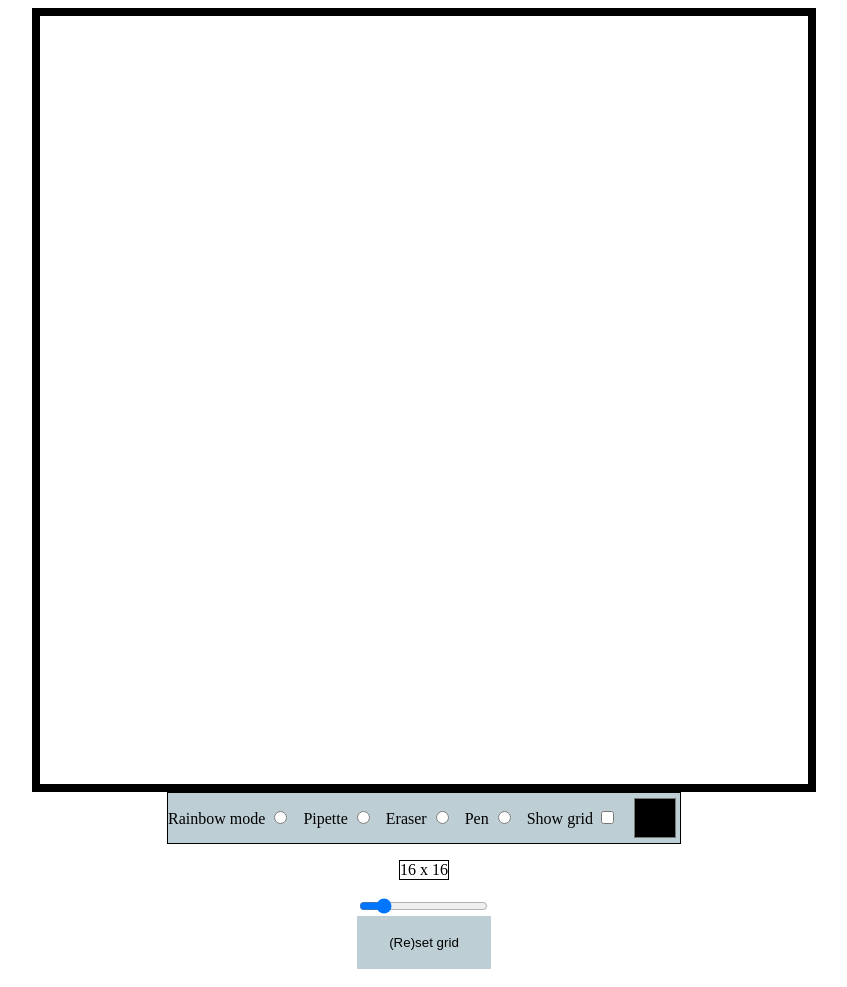
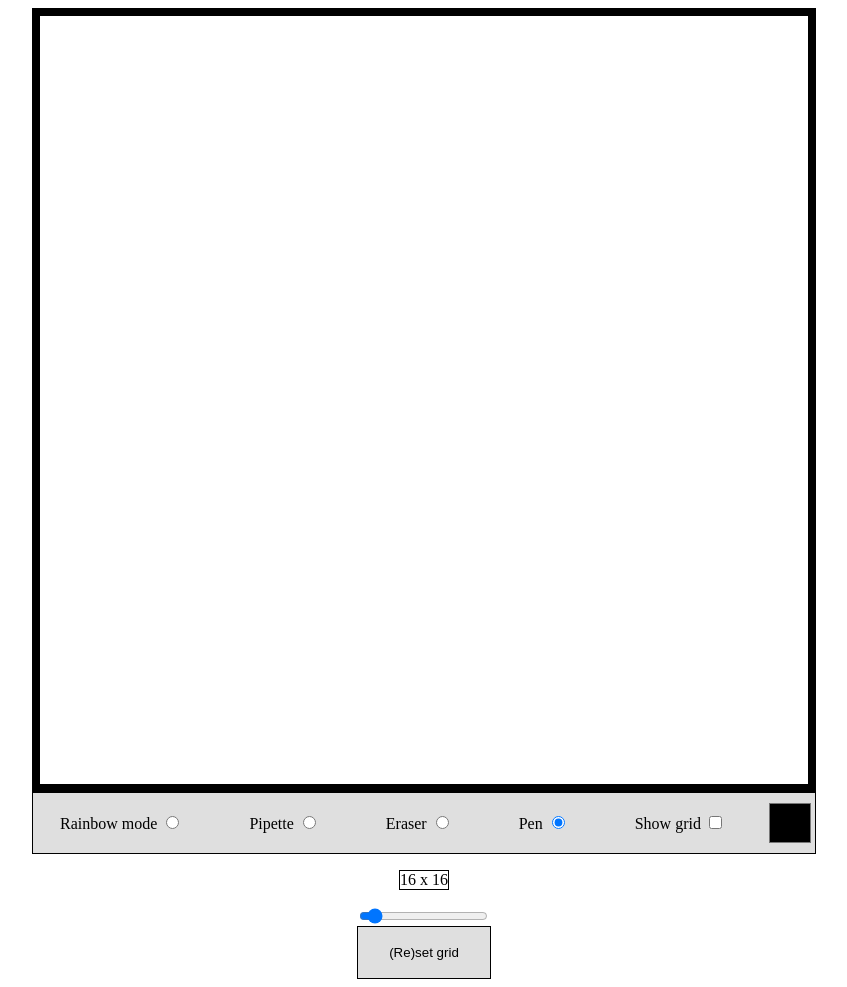
Before and after one commit to ForsakenKappa/etch-a-skecth, a plain HTML site: page index.html in a window 1280 px wide. Shown: the whole page, without its empty margins (216-1063 px from the left). Drawn offline with Linux system fonts and the light colour scheme.

Commit message:
When resetting grid it keeps the outline

```diff
--- a/index.html
+++ b/index.html
@@ -18,28 +18,28 @@
 
                 <label class="container"> Rainbow mode
                     <input type="radio" name="tool" value="rainbow">
-                    <span class="checkmark"></span>
+                    <span class="radio"></span>
                 </label>
                 <label class="container"> Pipette
                     <input type="radio" name="tool" value="pipette">
-                    <span class="checkmark"></span>
+                    <span class="radio"></span>
                 </label>
                 <label class="container"> Eraser
                     <input type="radio" name="tool" value="eraser">
-                    <span class="checkmark"></span>
+                    <span class="radio"></span>
                 </label>
                 <label class="container"> Pen
-                    <input type="radio" name="tool" value="pen">
-                    <span class="checkmark"></span>
+                    <input type="radio" name="tool" value="pen" checked="true">
+                    <span class="radio"></span>
                 </label>
                 <label class="container"> Show grid
-                    <input type="checkbox" value="grid">
-                    <span class="radio"></span>
+                    <input type="checkbox" class="grid" value="toggled">
+                    <span class="toggle"></span>
                 </label>
                 <input type="color" id="color-picker">
             </div>
             <p id="grid-size-value"></p>
-            <input type="range" min="2" max="100" value="" step="1" id="grid-size-input">
+            <input type="range" min="8" max="128" value="" step="1" id="grid-size-input">
             <button onclick="updateGrid()">(Re)set grid</button>
         </div>
     </div>
--- a/script.js
+++ b/script.js
@@ -4,6 +4,7 @@ const gridSizeInp = document.querySelector("#grid-size-input");
 const colorInp = document.querySelector('#color-picker');
 
 const toolBtns = document.getElementsByName('tool');
+const toggleGridBtn = document.querySelector('.grid');
 
 let gridSize = 16;
 let isDrawing = false;
@@ -18,12 +19,22 @@ colorInp.addEventListener('change', function(e){
     color = e.target.value
 })
 
+toggleGridBtn.addEventListener('change', function(e){
+    document.querySelectorAll('.pixel').forEach(element => {
+        element.classList.toggle("grid-pixel", e.target.checked)
+    });
+})
+
 gridSizeInp.addEventListener('input', function(e){
     gridSize = e.target.value;
     gridSizeP.textContent = `${gridSize} x ${gridSize}`;
 })
 
-toolBtns.forEach(toolBtn => toolBtn.addEventListener('click', handleTools))
+toolBtns.forEach(toolBtn => toolBtn.addEventListener('change', function(e){
+    console.log(e.target);
+    currentTool = e.target.value;
+}
+))
 
 function doDrawing(e){
 
@@ -75,7 +86,12 @@ function createGrid(size){
 
     for (let i = 0; i < size * size; i++) {
         let pixel = document.createElement("div");
-        pixel.className = 'pixel';
+
+        if (toggleGridBtn.checked){
+            pixel.classList.add('grid-pixel');
+        }
+
+        pixel.classList.add('pixel');
         pixel.id = i;
         pixel.style.backgroundColor = '#ffffff'
         pixel.addEventListener('mousedown', function(e){
@@ -89,26 +105,6 @@ function createGrid(size){
     }
 }
 
-function handleTools(e){
-
-    console.log(e.target);
-
-    currentTool = e.target.value;
-
-
-
-
-}
-
-function toggleGrid(button){
-
-    button.classList.toggle("active");
-
-    document.querySelectorAll('.pixel').forEach(element => {
-        element.classList.toggle("grid-pixel")
-    });
-
-}
 
 function updateGrid(){
     console.log(gridSize);
--- a/style.css
+++ b/style.css
@@ -8,7 +8,8 @@ button{
     border: none;
     width: 10em;
     height: 4em;
-    background-color: #bdced5;
+    background-color: #dfdfdf;
+    border: 1px solid black
 }
 
 
@@ -16,7 +17,7 @@ button{
     flex-flow: row;
     border: 1px solid black;
     gap: 13px;
-    background-color: #bdced5
+    background-color: #dfdfdf;
 
 }
 
@@ -51,3 +52,10 @@ button{
 .grid-pixel{
     border: 1px solid #00000020;
 }
+
+
+.container{
+    padding: 20px 27px;
+    cursor: pointer;
+
+}
```
